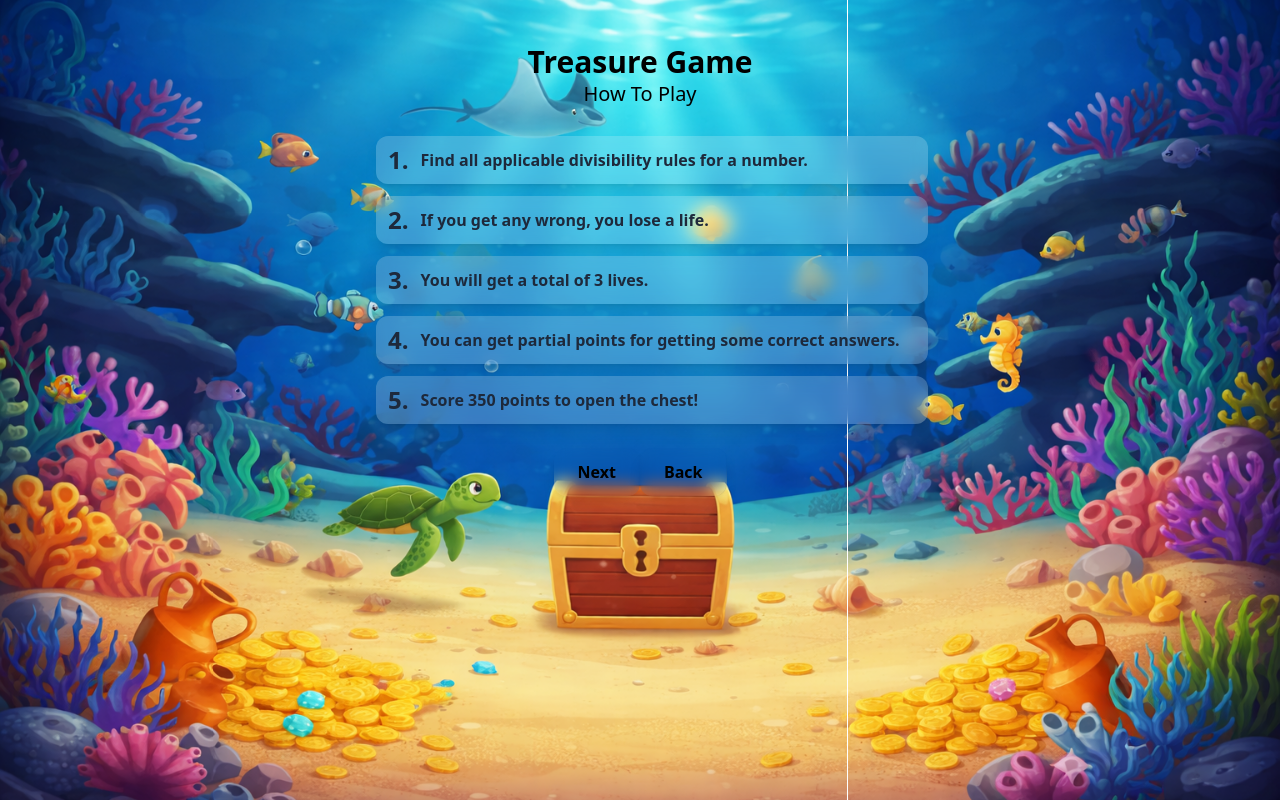
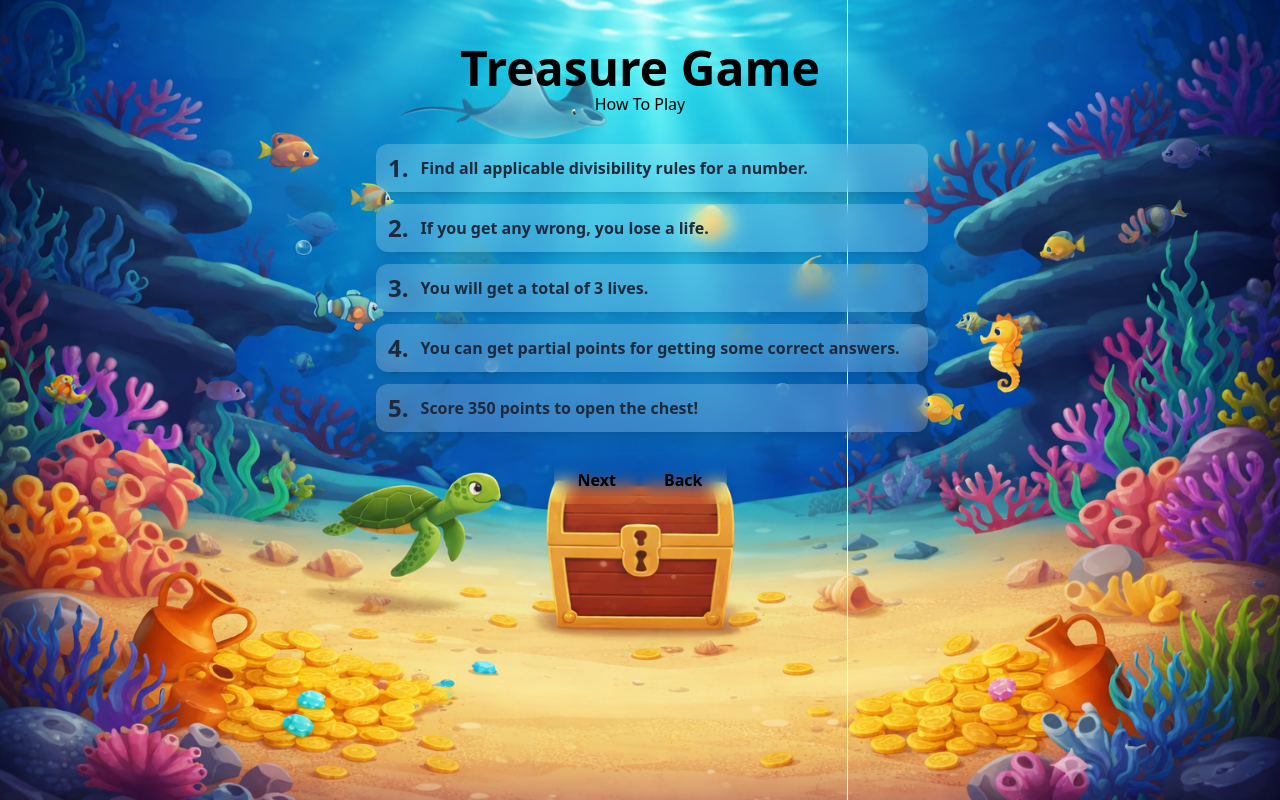
Before and after one commit to rabongHan/CSE210-WI26-Team2, a Next.js app: page /treasure/how-to-play in a window 1280 px wide. Built offline with nearby package versions, Linux system fonts and the light colour scheme.

Commit message:
#1 Updated header to use shared module

```diff
--- a/app/treasure/how-to-play/page.tsx
+++ b/app/treasure/how-to-play/page.tsx
@@ -2,17 +2,13 @@
 // import { useEffect, useState } from "react";
 import { NavButton } from "@/app/treasure/components/treasure-buttons";
 import "@/app/treasure/treasure.css";
+import { TreasureHeader } from "../components/treasure-header"
 
 export default function TreasureHowToPlay() {
     return (
         <main className="min-h-screen p-6 bg-cover bg-center bg-fixed bg-[url('@/app/treasure/assets/background1.png')]">
             <div className="">
-                <div className="text-center py-5">
-                    <h1 className="text-3xl font-extrabold">
-                        <a href="/treasure" className="hover:text-black/80">Treasure Game</a>
-                    </h1>
-                    <p className="text-xl text-lg-black-600">How To Play</p>
-                </div>
+                <TreasureHeader subtitle = "How To Play"/>
                 <div className="list-decimal pl-6 space-y-3 max-w-xl mx-auto text-slate-800">
                     <div className="primary-box flex items-start gap-3 px-4 py-3">
                         <span className="text-2xl font-extrabold leading-none">1.</span>
```
